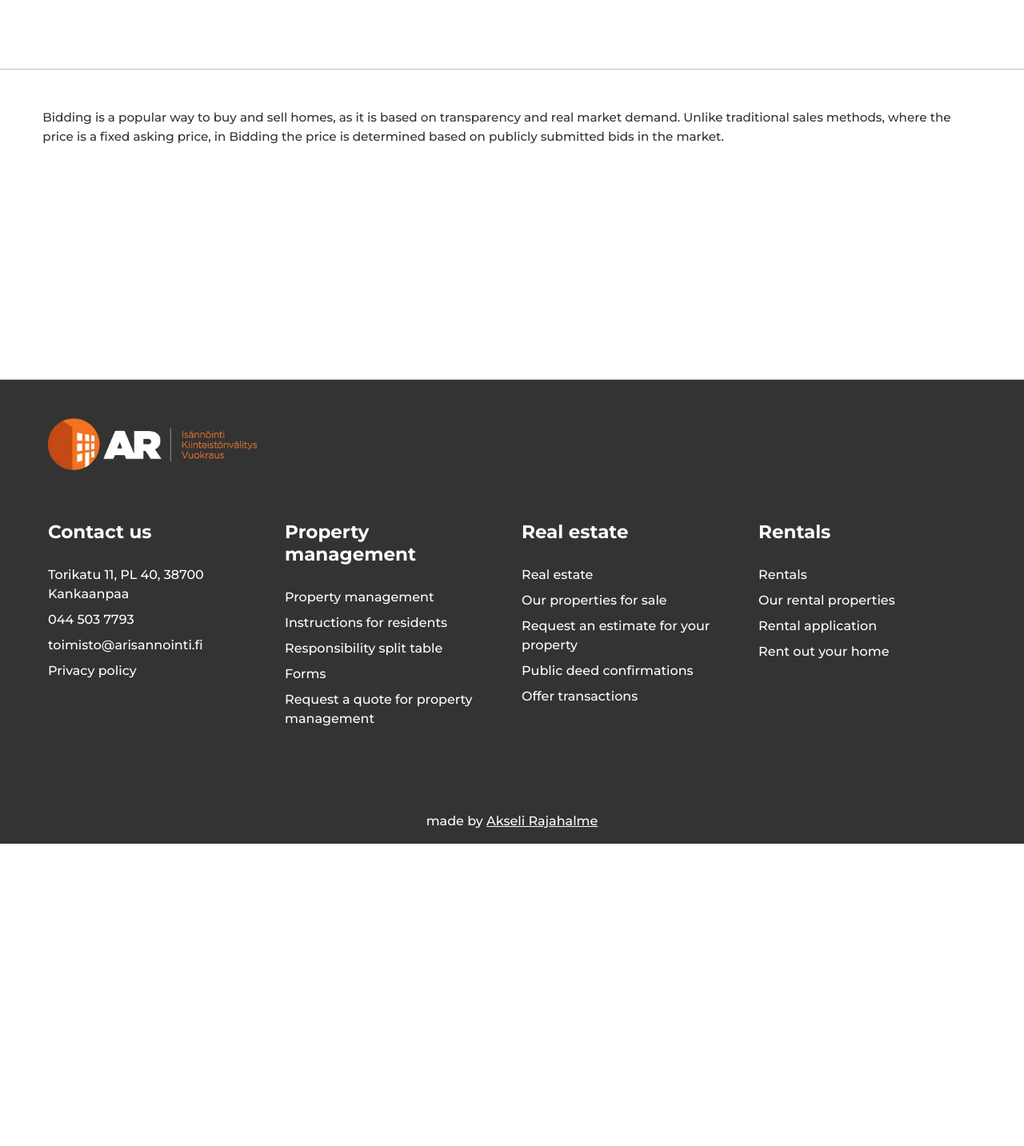
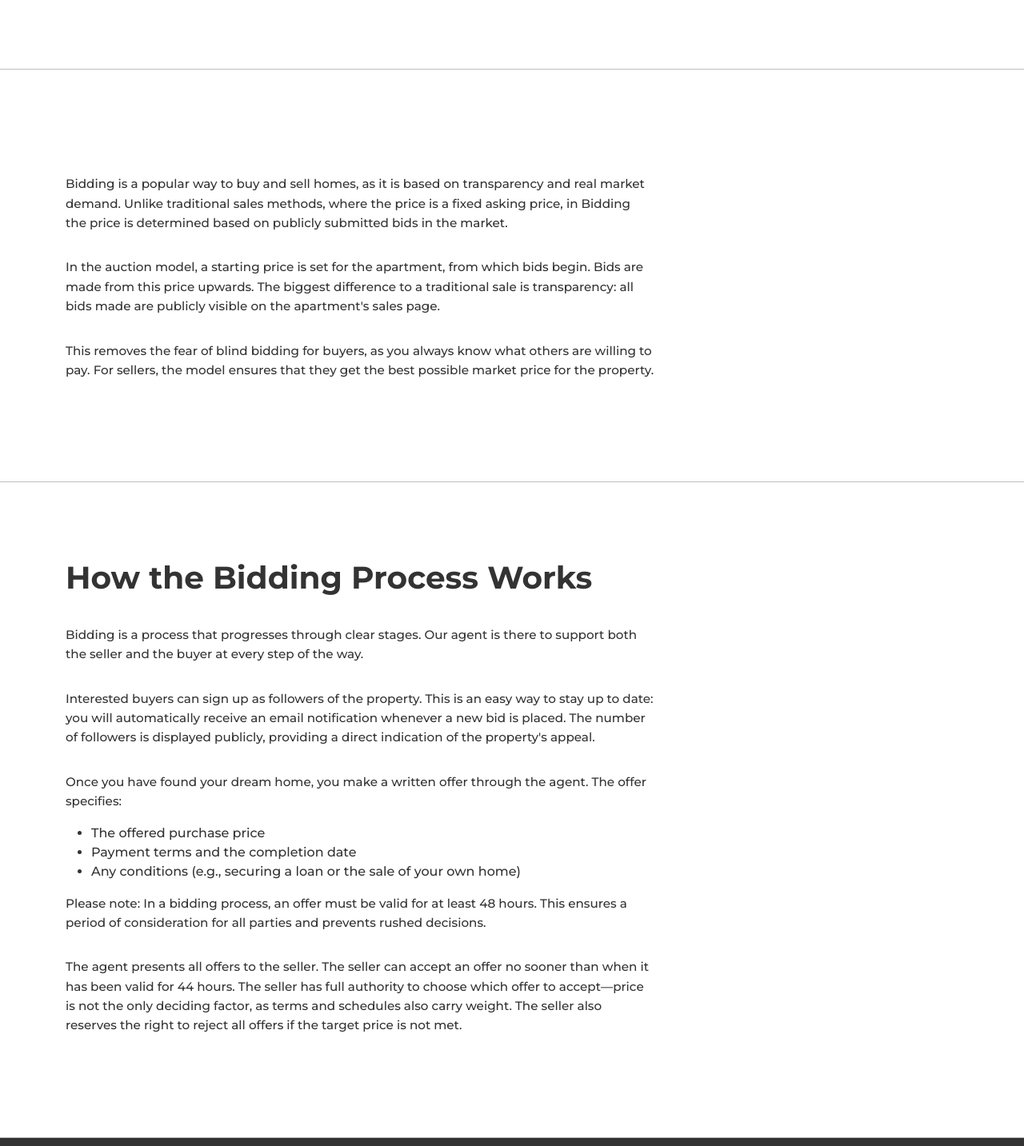
Before and after one commit to AkseliRaj/real-estate-management-website, a React (Vite) app in the folder ar-isannointi-oy/: page /tarjouskaupat in a window 1280 px wide. Shown: the part 457-1890 px from the top of the page at 80% size. Before the commit the page ends 1512 px from the top, so only its background shows below. Built offline with nearby package versions, Linux system fonts and the light colour scheme.

Commit message:
feat: enhance BiddingQuotePage with dynamic content and add buildFormContentItems utility function

```diff
--- a/ar-isannointi-oy/src/locales/en/translation.json
+++ b/ar-isannointi-oy/src/locales/en/translation.json
@@ -215,13 +215,26 @@
     "Introduction-Section": {
       "title": "Offer transactions",
       "paragraph1": "A modern and transparent way to conduct real estate deals.",
-      "CTA-button": "Contact us",
-      "paragraph2": "Bidding is a popular way to buy and sell homes, as it is based on transparency and real market demand. Unlike traditional sales methods, where the price is a fixed asking price, in Bidding the price is determined based on publicly submitted bids in the market."
+      "CTA-button": "Contact us"
     },
     "Prefix-Section": {
       "title": "What are offer transactions",
+      "paragraph1": "Bidding is a popular way to buy and sell homes, as it is based on transparency and real market demand. Unlike traditional sales methods, where the price is a fixed asking price, in Bidding the price is determined based on publicly submitted bids in the market.",
       "paragraph2": "In the auction model, a starting price is set for the apartment, from which bids begin. Bids are made from this price upwards. The biggest difference to a traditional sale is transparency: all bids made are publicly visible on the apartment's sales page.",
       "paragraph3": "This removes the fear of blind bidding for buyers, as you always know what others are willing to pay. For sellers, the model ensures that they get the best possible market price for the property."
+    },
+    "Bidding-Explained": {
+      "title": "How the Bidding Process Works",
+      "paragraph1": "Bidding is a process that progresses through clear stages. Our agent is there to support both the seller and the buyer at every step of the way.",
+      "paragraph2": "Interested buyers can sign up as followers of the property. This is an easy way to stay up to date: you will automatically receive an email notification whenever a new bid is placed. The number of followers is displayed publicly, providing a direct indication of the property's appeal.",
+      "bullet-point-list": {
+        "paragraph1": "Once you have found your dream home, you make a written offer through the agent. The offer specifies:",
+        "bullet-point-paragraph1": "The offered purchase price",
+        "bullet-point-paragraph2": "Payment terms and the completion date",
+        "bullet-point-paragraph3": "Any conditions (e.g., securing a loan or the sale of your own home)"
+      },
+      "paragraph3": "Please note: In a bidding process, an offer must be valid for at least 48 hours. This ensures a period of consideration for all parties and prevents rushed decisions.",
+      "paragraph4": "The agent presents all offers to the seller. The seller can accept an offer no sooner than when it has been valid for 44 hours. The seller has full authority to choose which offer to accept—price is not the only deciding factor, as terms and schedules also carry weight. The seller also reserves the right to reject all offers if the target price is not met."
     }
   }
 }
--- a/ar-isannointi-oy/src/locales/fi/translation.json
+++ b/ar-isannointi-oy/src/locales/fi/translation.json
@@ -215,17 +215,26 @@
     "Introduction-Section": {
       "title": "Tarjouskaupat",
       "paragraph1": "Moderni ja läpinäkyvä tapa käydä asuntokauppaa.",
-      "CTA-button": "Ota yhteyttä tarjouskaupoista",
-      "paragraph2": "Tarjouskauppa on yleistynyt tapa myydä ja ostaa asuntoja, sillä se perustuu avoimuuteen ja markkinoiden todelliseen kysyntään. Toisin kuin perinteisessä kauppatavassa, jossa hinta on kiinteä pyyntihinta, Tarjouskaupassa hinta muodostuu markkinoilla julkisesti tehtyjen tarjousten perusteella."
+      "CTA-button": "Ota yhteyttä tarjouskaupoista"
     },
     "Prefix-Section": {
       "title1": "Mitä ovat tarjouskaupat?",
+      "paragraph1": "Tarjouskauppa on yleistynyt tapa myydä ja ostaa asuntoja, sillä se perustuu avoimuuteen ja markkinoiden todelliseen kysyntään. Toisin kuin perinteisessä kauppatavassa, jossa hinta on kiinteä pyyntihinta, Tarjouskaupassa hinta muodostuu markkinoilla julkisesti tehtyjen tarjousten perusteella.",
       "paragraph2": "Tarjouskauppa-mallissa asunnolle määritetään lähtöhinta, josta tarjoukset alkavat. Tarjoukset tehdään tästä hinnasta ylöspäin. Suurin ero perinteiseen kauppaan on läpinäkyvyys: kaikki tehdyt tarjoukset ovat julkisesti nähtävillä asunnon myyntisivulla.",
       "paragraph3": "Tämä poistaa ostajilta sokeana tarjoamisen pelon, sillä tiedät aina, mitä muut ovat valmiita maksamaan. Myyjälle malli taas varmistaa, että asunnosta saadaan paras mahdollinen markkinahinta."
     },
     "Bidding-Explained": {
       "title": "Näin Tarjouskauppa etenee",
-      "paragraph1": "Tarjouskauppa on prosessi, joka etenee selkeiden vaiheiden kautta. Välittäjämme on mukana tukemassa sekä myyjää että ostajaa jokaisessa vaiheessa."
+      "paragraph1": "Tarjouskauppa on prosessi, joka etenee selkeiden vaiheiden kautta. Välittäjämme on mukana tukemassa sekä myyjää että ostajaa jokaisessa vaiheessa.",
+      "paragraph2": "Kiinnostuneet ostajat voivat ilmoittautua kohteen seuraajiksi. Tämä on vaivaton tapa pysyä ajan tasalla: saat automaattisesti sähköpostiisi tiedon aina, kun uusi tarjous jätetään. Seuraajien määrä näkyy julkisesti, mikä kertoo suoraan kohteen vetovoimasta.",
+      "bullet-point-list": {
+        "paragraph1": "Kun olet löytänyt unelmiesi kodin, teet kirjallisen tarjouksen välittäjän kautta. Tarjouksessa määritellään:",
+        "bullet-point-paragraph1": "Tarjottu kauppahinta",
+        "bullet-point-paragraph2": "Maksuehdot ja vapautumisaika",
+        "bullet-point-paragraph3": "Mahdolliset ehdot (esim. lainansaanti tai oman asunnon myynti)"
+      },
+      "paragraph3": "Huomioitavaa: Tarjouskaupassa tarjouksen on oltava voimassa vähintään 48 tuntia. Tämä takaa kaikille osapuolille harkinta-ajan ja estää hätiköidyt päätökset.",
+      "paragraph4": "Välittäjä esittelee kaikki tarjoukset myyjälle. Myyjä voi hyväksyä tarjouksen aikaisintaan, kun se on ollut voimassa 44 tuntia. Myyjällä on täysi valta valita, minkä tarjouksen hän hyväksyy – hinta ei ole ainoa ratkaiseva tekijä, vaan myös ehdot ja aikataulut painavat vaakakupissa. Myyjällä on myös oikeus hylätä kaikki tarjoukset, jos tavoitehintaa ei saavuteta."
     }
   }
 }
--- a/ar-isannointi-oy/src/pages/BiddingQuotePage.jsx
+++ b/ar-isannointi-oy/src/pages/BiddingQuotePage.jsx
@@ -2,9 +2,12 @@ import { useTranslation } from 'react-i18next';
 import IntroductionSectionWithImage from '../components/IntroductionSectionWithImage';
 import FormIntroductionSection from '../components/FormIntroductionSection';
 import BiddingQuotePageImage from '../assets/webp/BiddingQuotePageImage.webp';
+import buildFormContentItems from '../utils/buildFormContentItems';
 
 const BiddingQuotePage = () => {
     const { t } = useTranslation();
+    const prefixSection = t('Bidding-Quote-Page.Prefix-Section', { returnObjects: true });
+    const biddingExplainedSection = t('Bidding-Quote-Page.Bidding-Explained', { returnObjects: true });
 
     return (
         <div className="container-fluid px-0">
@@ -18,14 +21,14 @@ const BiddingQuotePage = () => {
                 buttonText={t('Bidding-Quote-Page.Introduction-Section.CTA-button')}
             />
 
-            <div className='row gx-0 d-flex justify-content-center py-5'>
-                <div className='div col-11 col-xxl-9'>
-                    <p>{t('Bidding-Quote-Page.Introduction-Section.paragraph2')}</p>
-                </div>
-            </div>
+            <FormIntroductionSection
+                title={prefixSection.title1}
+                contentItems={buildFormContentItems(prefixSection)}
+            />
 
             <FormIntroductionSection
-
+                title={biddingExplainedSection.title}
+                contentItems={buildFormContentItems(biddingExplainedSection)}
             />
 
         </div>
--- a/ar-isannointi-oy/src/pages/PropertyManagementFormsPage.jsx
+++ b/ar-isannointi-oy/src/pages/PropertyManagementFormsPage.jsx
@@ -7,6 +7,7 @@ import SearchCategoryFilterSection from '../components/SearchCategoryFilterSecti
 import FormCardsSection from '../components/FormCardsSection';
 import formDataEn from '../data/FormDataEn';
 import formDataFi from '../data/FormDataFi';
+import buildFormContentItems from '../utils/buildFormContentItems';
 
 
 const PropertyManagementFormsPage = () => {
@@ -19,29 +20,7 @@ const PropertyManagementFormsPage = () => {
     const [searchTerm, setSearchTerm] = useState('');
     const [selectedCategory, setSelectedCategory] = useState('all');
 
-    const contentItems = Object.entries(prefixSection)
-        .filter(([key]) => key !== 'title')
-        .map(([key, value]) => {
-            if (key.startsWith('paragraph') && typeof value === 'string') {
-                return {
-                    type: 'paragraph',
-                    text: value,
-                };
-            }
-
-            if (key === 'bullet-point-list' && typeof value === 'object' && value !== null) {
-                return {
-                    type: 'bulletList',
-                    intro: value.paragraph1,
-                    items: Object.entries(value)
-                        .filter(([bulletKey, bulletValue]) => bulletKey.startsWith('bullet-point-paragraph') && typeof bulletValue === 'string')
-                        .map(([, bulletValue]) => bulletValue),
-                };
-            }
-
-            return null;
-        })
-        .filter(Boolean);
+    const contentItems = buildFormContentItems(prefixSection);
 
     const categoryLabels = useMemo(
         () => (isFinnish ? {
--- /dev/null
+++ b/ar-isannointi-oy/src/utils/buildFormContentItems.js
@@ -0,0 +1,30 @@
+const buildFormContentItems = (section) => Object.entries(section || {})
+    .filter(([key]) => key !== 'title')
+    .map(([key, value]) => {
+        if (key.startsWith('paragraph') && typeof value === 'string') {
+            return {
+                type: 'paragraph',
+                text: value,
+            };
+        }
+
+        if (key === 'bullet-point-list' && typeof value === 'object' && value !== null) {
+            return {
+                type: 'bulletList',
+                intro: value.paragraph1,
+                items: Object.entries(value)
+                    .filter(
+                        ([bulletKey, bulletValue]) => (
+                            bulletKey.startsWith('bullet-point-paragraph')
+                            && typeof bulletValue === 'string'
+                        ),
+                    )
+                    .map(([, bulletValue]) => bulletValue),
+            };
+        }
+
+        return null;
+    })
+    .filter(Boolean);
+
+export default buildFormContentItems;
```
